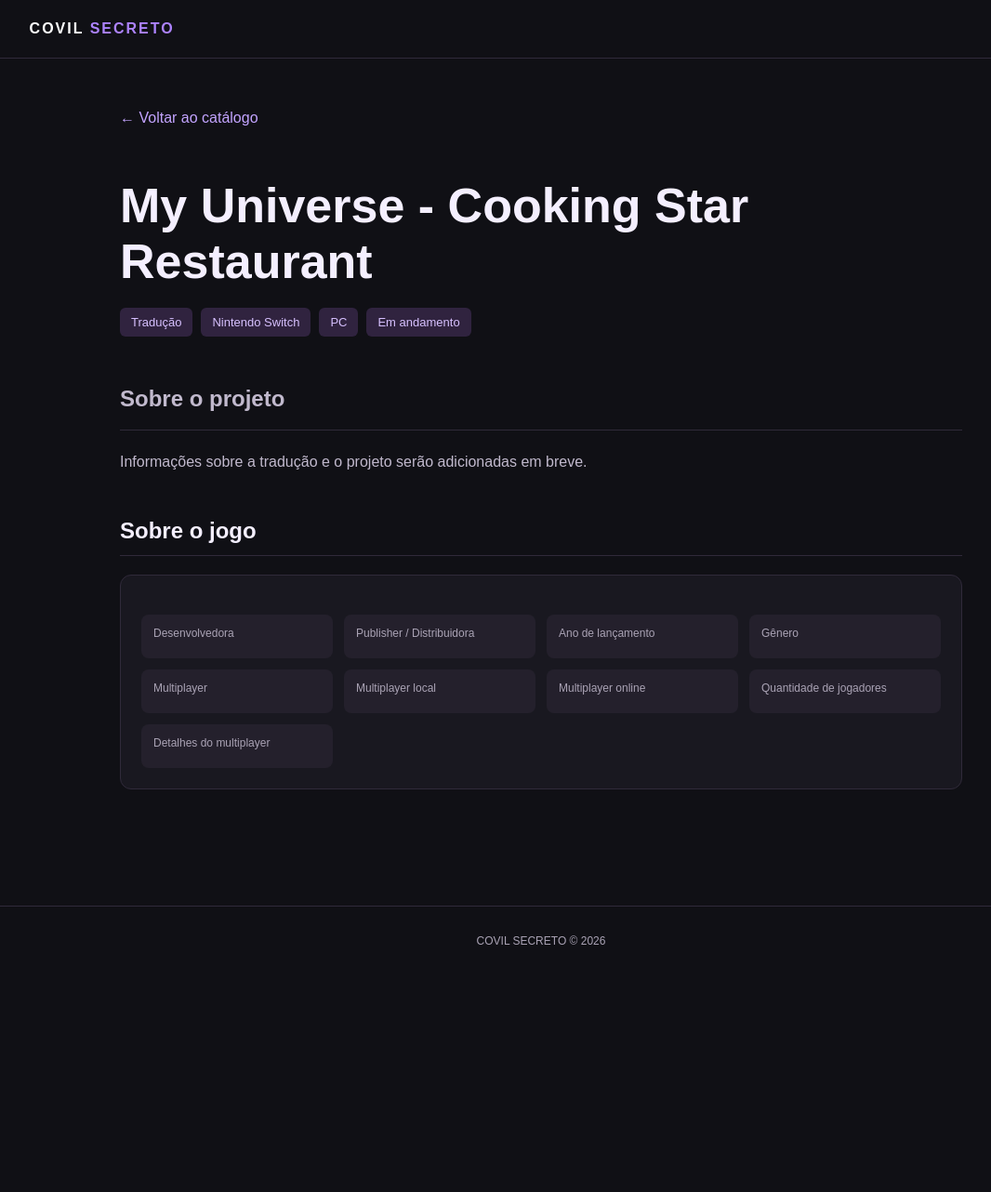
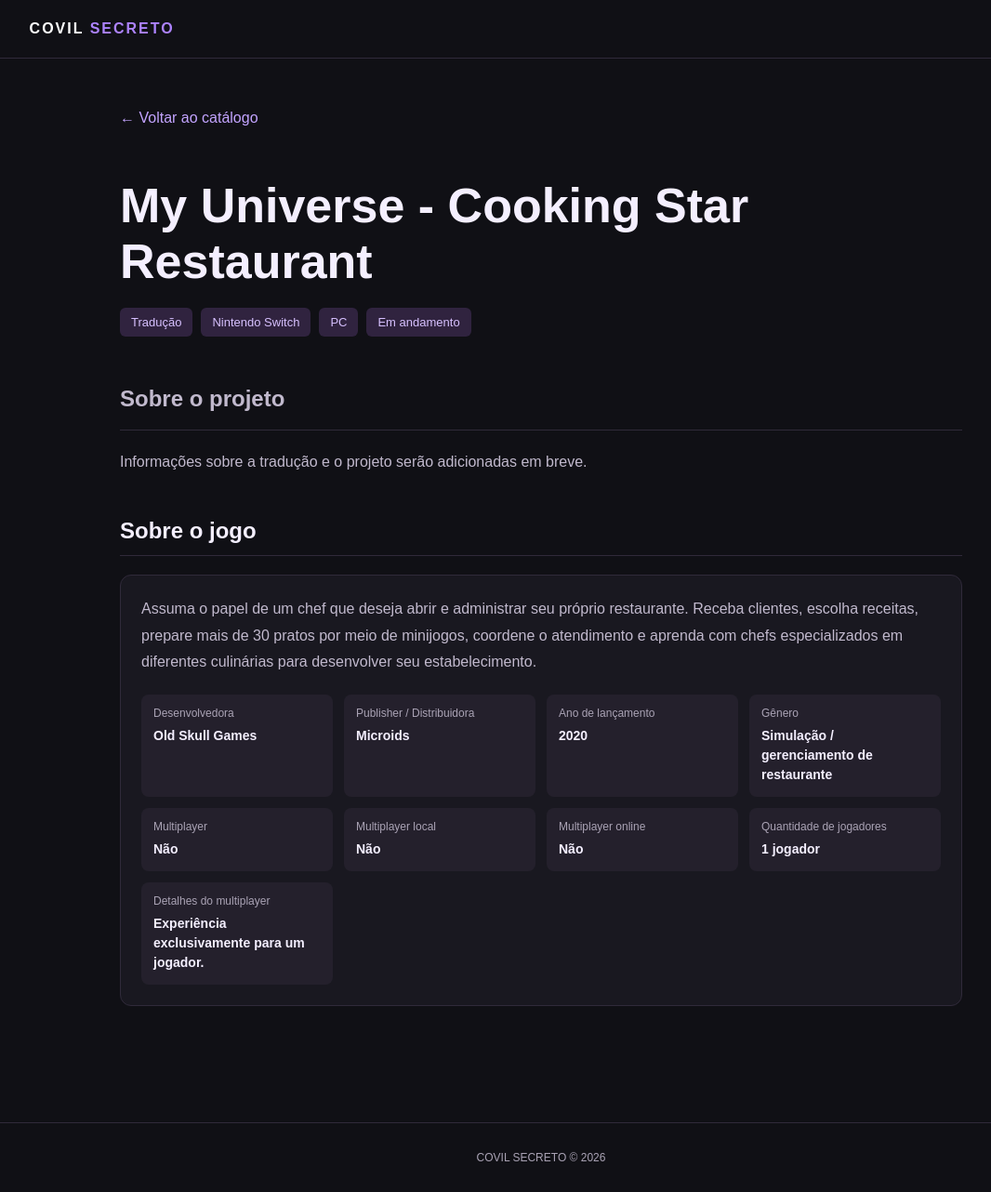
Before and after one commit to TemplarioK1/covil-secreto, a Jekyll site: the page built from _projetos/my-universe-cooking-star-restaurant.md, in a window 1280 px wide. Shown: the whole page at 93% size, without its empty margins (58-1124 px from the left). Built offline with Jekyll 4.4.1, drawn with Linux system fonts in a browser that asks for light colours; before the commit the page ends 1049 px from its top, so only the background shows below that.

Commit message:
Add original game information

```diff
--- a/_projetos/my-universe-cooking-star-restaurant.md
+++ b/_projetos/my-universe-cooking-star-restaurant.md
@@ -6,6 +6,17 @@ platforms:
   - PC
 status: Em andamento
 date: 2026-11-05
+game_developer: "Old Skull Games"
+game_publisher: "Microids"
+game_release_year: "2020"
+game_genre: "Simulação / gerenciamento de restaurante"
+game_synopsis: >-
+  Assuma o papel de um chef que deseja abrir e administrar seu próprio restaurante. Receba clientes, escolha receitas, prepare mais de 30 pratos por meio de minijogos, coordene o atendimento e aprenda com chefs especializados em diferentes culinárias para desenvolver seu estabelecimento.
+game_multiplayer: "Não"
+game_local_multiplayer: "Não"
+game_online_multiplayer: "Não"
+game_players: "1 jogador"
+game_multiplayer_details: "Experiência exclusivamente para um jogador."
 ---
 
 ## Sobre o projeto
```
